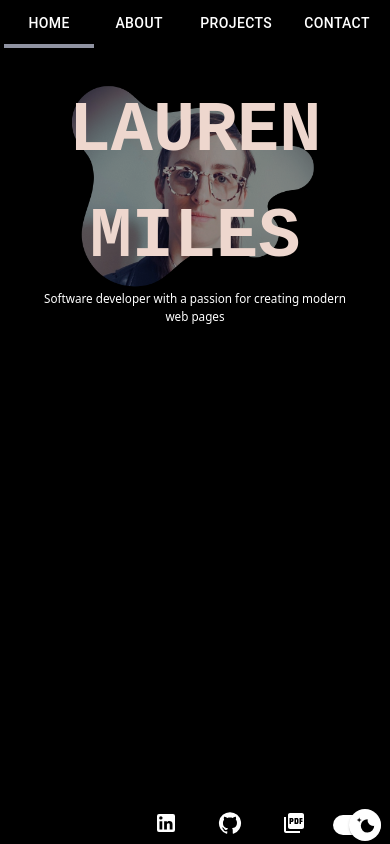
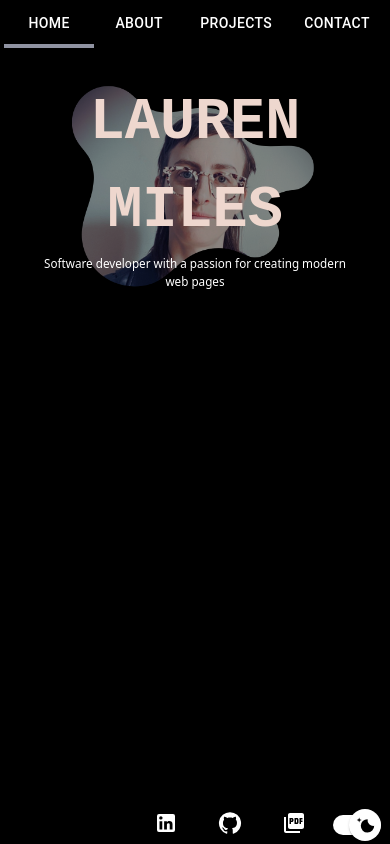
Before and after one commit to laurenmilesdev/portfolio, a Next.js app: page / in a window 390 px wide. Built offline with nearby package versions, Linux system fonts and the light colour scheme; a web font is replaced by a local one.

Commit message:
Updated layout padding (#61)
* Updated layout padding

* Updated title font size

```diff
--- a/src/components/home/Home.module.css
+++ b/src/components/home/Home.module.css
@@ -29,7 +29,7 @@
 
 @media screen and (max-width: 900px) {
   .subtitle {
-    font-size: 18vw;
+    font-size: 15vw;
   }
 
   .description {
--- a/src/components/layout/Layout.module.css
+++ b/src/components/layout/Layout.module.css
@@ -1,7 +1,7 @@
 .container {
   display: flex;
   flex-direction: column;
-  padding-top: 8%;
+  padding-top: 6%;
   padding-left: 5%;
   padding-right: 5%;
   color: var(--font-color);
```
